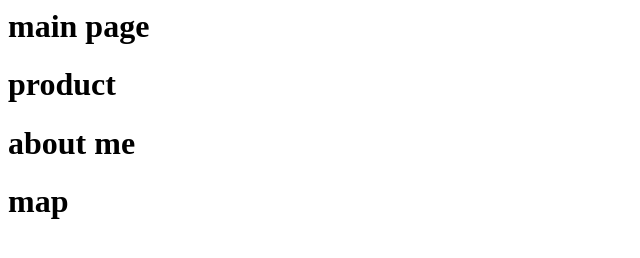
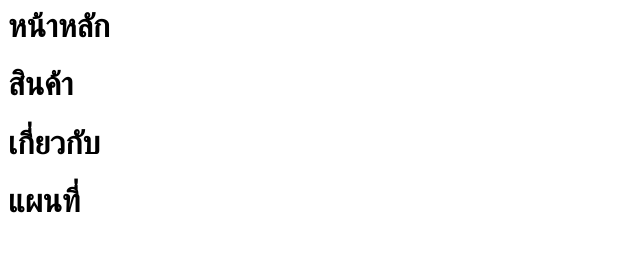
Before and after one commit to PakkapolXE/lab2-2, a plain HTML site: page index.html in a window 1280 px wide. Shown: the whole page, without its empty margins (0-640 px from the left). Drawn offline with Linux system fonts and the light colour scheme.

Commit message:
Update index.html

```diff
--- a/index.html
+++ b/index.html
@@ -1,4 +1,4 @@
-<h1>main page</h1>
-<h1>product</h1>
-<h1>about me</h1>
-<h1>map</h1>
+<h1>หน้าหลัก</h1>
+<h1>สินค้า</h1>
+<h1>เกี่ยวกับ</h1>
+<h1>แผนที่</h1>
```
